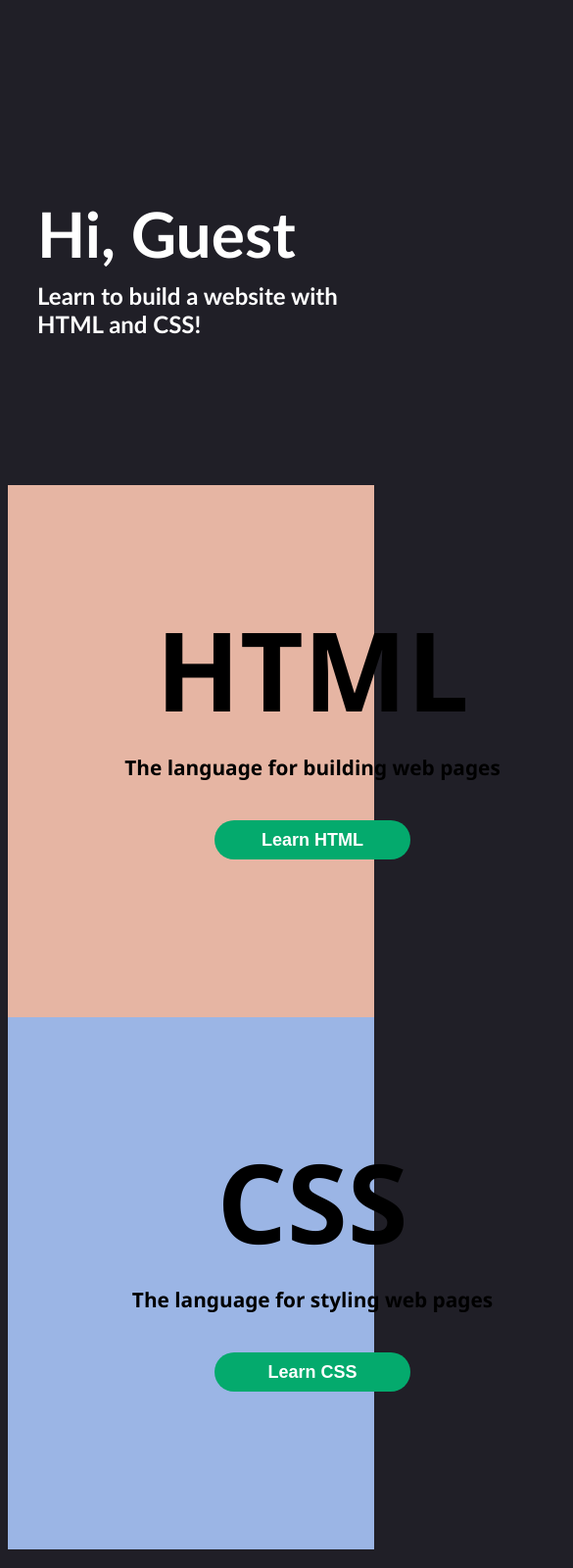
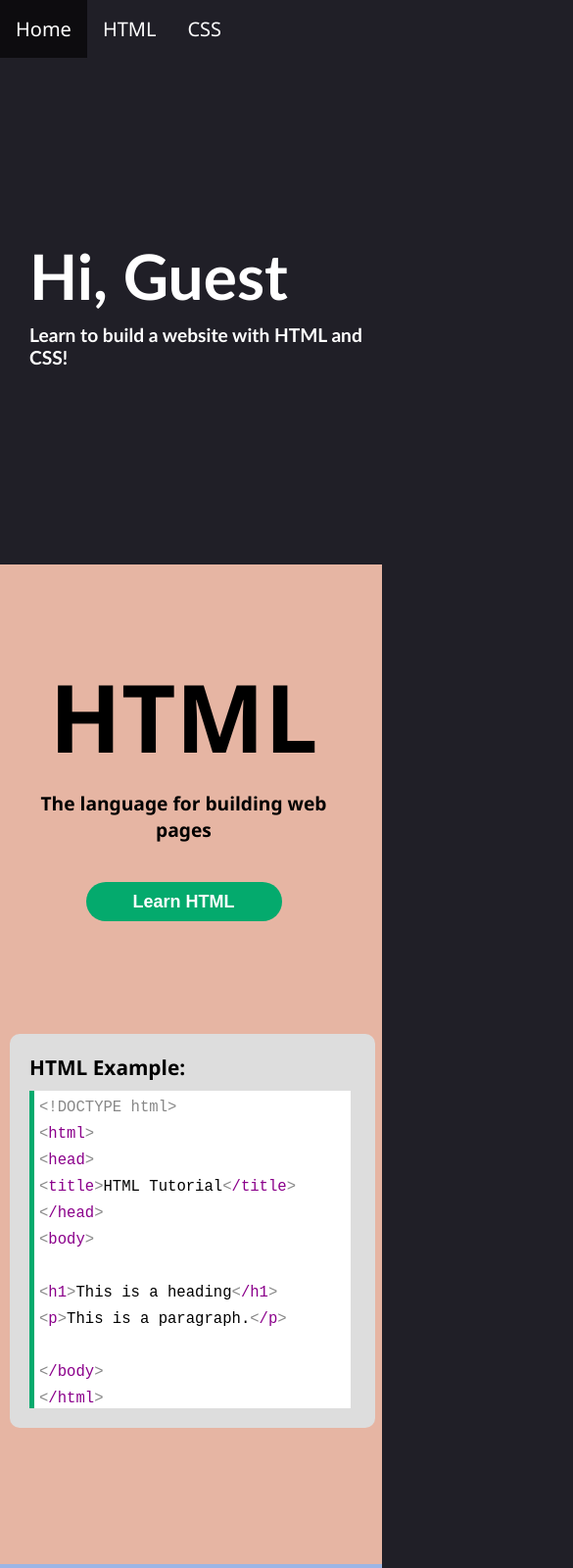
Before and after one commit to GoToFen/GoTo-s-Basic-Website-Tutorial, a plain HTML site: page home.html in a window 390 px wide. Shown: the top 1600 px of the page at 98% size, 585 px wide, since content can reach past the window. Drawn offline with Linux system fonts and the light colour scheme.

Commit message:
Updated home page

```diff
--- a/home.css
+++ b/home.css
@@ -1,17 +1,48 @@
 body {
-    background-color: rgb(32, 31, 39);
+    background-color: #201f27;
+    margin: 0px;
+    padding: 0px;
 }
 table {
     border-spacing: 50px;
     width: 100%;
 }
 
+ul {
+    background-color: #201f27;
+    position: fixed;
+    top: 0;
+    left: 0;
+    list-style-type: none;
+    margin: 0px;
+    padding: 0px;
+    overflow: hidden;
+    width: 100%;
+}
+li {
+    float: left;
+
+    a {
+        display: block;
+        padding: 16px;
+        color: white;
+        font-size: 20px;
+        font-family: 'Segoe UI', Tahoma, Geneva, Verdana, sans-serif;
+        text-align: center;
+        text-decoration: none;
+    }
+    a:hover {
+        background-color: #0d0c0f;
+        cursor: pointer;
+    }
+}
+
 .main {
     font-family: 'Trebuchet MS', 'Lucida Sans Unicode', 'Lucida Grande', 'Lucida Sans', Arial, sans-serif;
     padding-left: 30px;
     color: white;
-    margin-bottom: 150px;
-    margin-top: 200px;
+    padding-top: 200px;
+    margin-bottom: 200px;
 
     h1 {
         font-size: 400%;
@@ -26,40 +57,46 @@ table {
     padding: 10px;
     background-color: #e6b5a3;
     font-family: 'Segoe UI', Tahoma, Geneva, Verdana, sans-serif;
+    height: 600px;
 }
 .css {
     padding: 10px;
-    background-color: rgb(155, 181, 229);
+    background-color: #9bb5e5;
     font-family: 'Segoe UI', Tahoma, Geneva, Verdana, sans-serif;
+    height: 600px;
 }
 
-.tin-div-a {
+.div-a {
+    margin-top: 70px;
     text-align: center;
+    float: left;
+    padding: 15px;
+    padding-left: 20%;
+    width: 300px;
 
     h1 {
-        width: 500px;
-        font-size: 700%;
-        margin-top: 50px;
+        font-size: 600%;
         margin-bottom: 10px;
     }
     span {
-        font-size: 130%;
+        font-size: 120%;
     }
 }
-.tin-div-b {
-    width: 520px;
+.div-b {
+    float: left;
     background-color: #dddddd;
     padding: 20px;
+    margin-top: 100px;
+    margin-left: 10%;
     border-radius: 10px;
 
     b {
         font-size: 130%;
     }
-}
-.t-div-div {
+    div {
         margin-top: 10px;
         background-color: white;
-    width: 500px;
+        width: 350px;
         border-left: 5px solid #04aa6d;
         padding-left: 5px;
         font-size: 120%;
@@ -75,6 +112,7 @@ table {
         }
         .blue {
             color: dodgerblue;
+        }
     }
 }
 
@@ -93,3 +131,36 @@ button:hover {
     background-color: #049c65;
     cursor: pointer;
 }
+
+@media (max-width: 1070px) {
+    .html {
+        height: 1000px;
+    }
+    .css {
+        height: 1000px;
+    }
+
+    .div-a {
+        float: none;
+        margin-top: 20px;
+        margin: auto;
+        width: 90%;
+        padding-left: 0;
+    }
+    .div-b {
+        float: none;
+        margin-top: 0px;
+        margin: auto;
+        width: 90%;
+
+        div {
+            width: calc(100% - 15px);
+        }
+    }
+}
+
+@media (max-width: 600px) {
+    .main .secondary {
+        font-size: 120%;
+    }
+}
--- a/home.html
+++ b/home.html
@@ -8,24 +8,30 @@
     <link rel="stylesheet" href="home.css">
 </head>
 <body>
+    <ul>
+        <li><a href="home.html">Home</a></li>
+        <li><a href="HTML/home.html">HTML</a></li>
+        <li><a href="CSS/home.html">CSS</a></li>
+    </ul>
+
     <div class="main">
         <h1>Hi, <span id="userDisplay">Guest</span></h1>
         <span class="secondary"><b>Learn to build a website with HTML and CSS!</b></span>
     </div>
 
+    <script src="load_username.js"></script>
+
     <div class="html">
-        <table><tr>
-            <td><div class="tin-div-a">
+        <div class="div-a">
             <h1>HTML</h1>
             <span><b>The language for building web pages</b></span><br>
             <a href="HTML/home.html"><button><b>Learn HTML</b></button></a>
-            </div></td>
+        </div>
 
-            <td><div class="tin-div-b">
+        <div class="div-b">
             <b>HTML Example:</b>
 
-                <div class="t-div-div">
-                    <code>
+            <div><code>
                 <span class="gray">&lt;!DOCTYPE html&gt;</span><br>
                 <span class="gray">&lt;</span><span class="purple">html</span><span class="gray">&gt;</span><br>
                 <span class="gray">&lt;</span><span class="purple">head</span><span class="gray">&gt;</span><br>
@@ -38,25 +44,21 @@
                 <br>
                 <span class="gray">&lt;</span><span class="purple">/body</span><span class="gray">&gt;</span><br>
                 <span class="gray">&lt;</span><span class="purple">/html</span><span class="gray">&gt;</span>
-                    </code>
+            </code></div>
         </div>
-            </div></td>
-        </tr></table>
     </div>
 
     <div class="css">
-        <table><tr>
-            <td><div class="tin-div-a">
+        <div class="div-a">
             <h1>CSS</h1>
             <span><b>The language for styling web pages</b></span><br>
-                <a href="CSS/home.html"><button><b>Learn CSS</b></button></a>
-            </div></td>
+            <a href="CSS/home.html"><button><b>Learn CSS</button></b></a>
+        </div>
 
-            <td><div class="tin-div-b">
+        <div class="div-b">
             <b>CSS Example:</b>
 
-                <div class="t-div-div">
-                    <code>
+            <div><code>
                 <span class="purple">body</span> <span class="gray">{</span><br>
                 &ensp;&ensp;<span class="orange">background-color</span><span class="gray">:</span> <span class="blue">lightblue</span><span class="gray">;</span><br>
                 <span class="gray">}</span><br>
@@ -69,12 +71,8 @@
                 <span class="purple">p</span> <span class="gray">{</span><br>
                 &ensp;&ensp;<span class="orange">font-family</span><span class="gray">:</span> <span class="blue">verdana</span><span class="gray">;</span><br>
                 <span class="gray">}</span>
-                    </code>
+            </code></div>
         </div>
-            </div></td>
-        </tr></table>
     </div>
-
-    <script src="load_username.js"></script>
 </body>
 </html>
```
Lines whose indentation alone changed are shown as unchanged.
